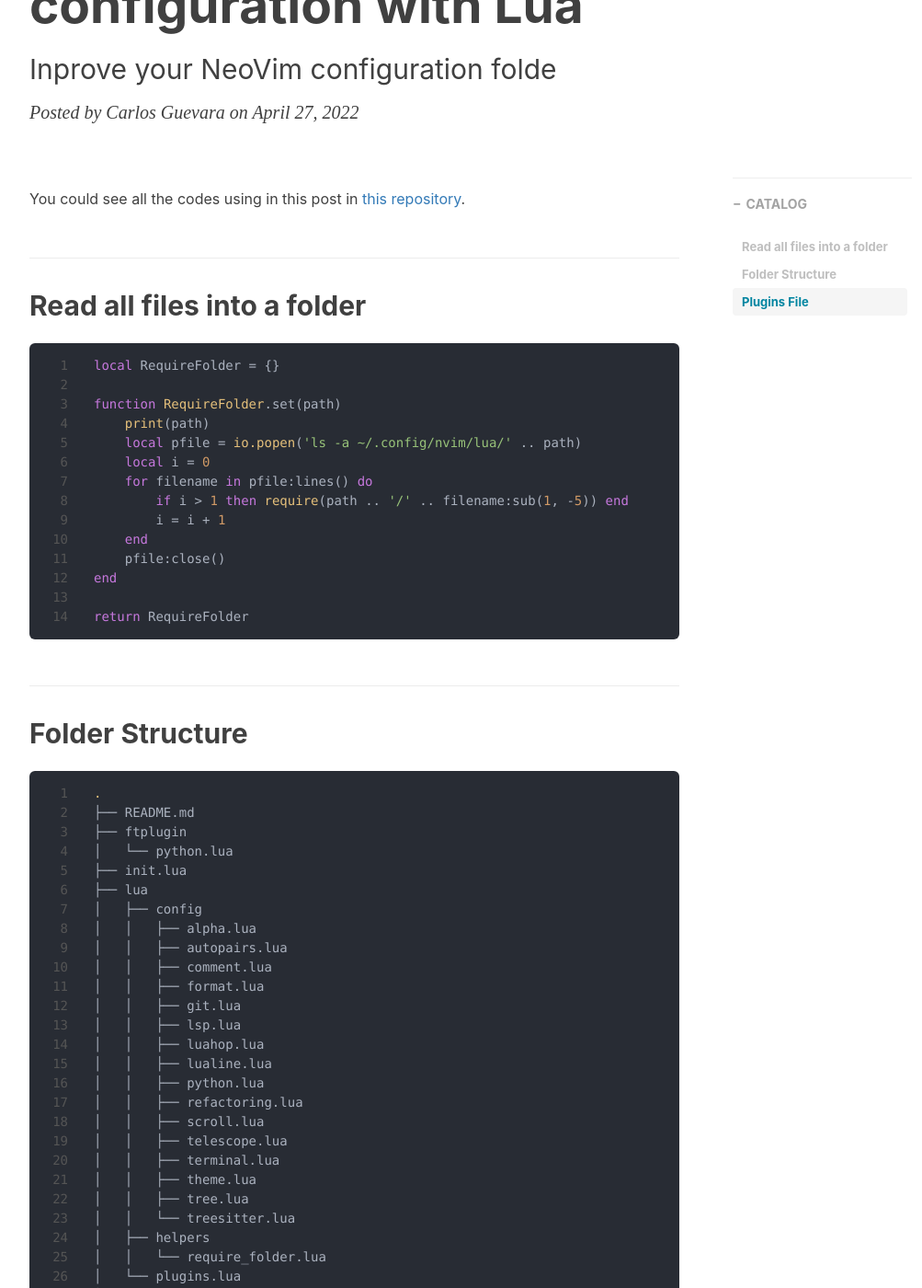
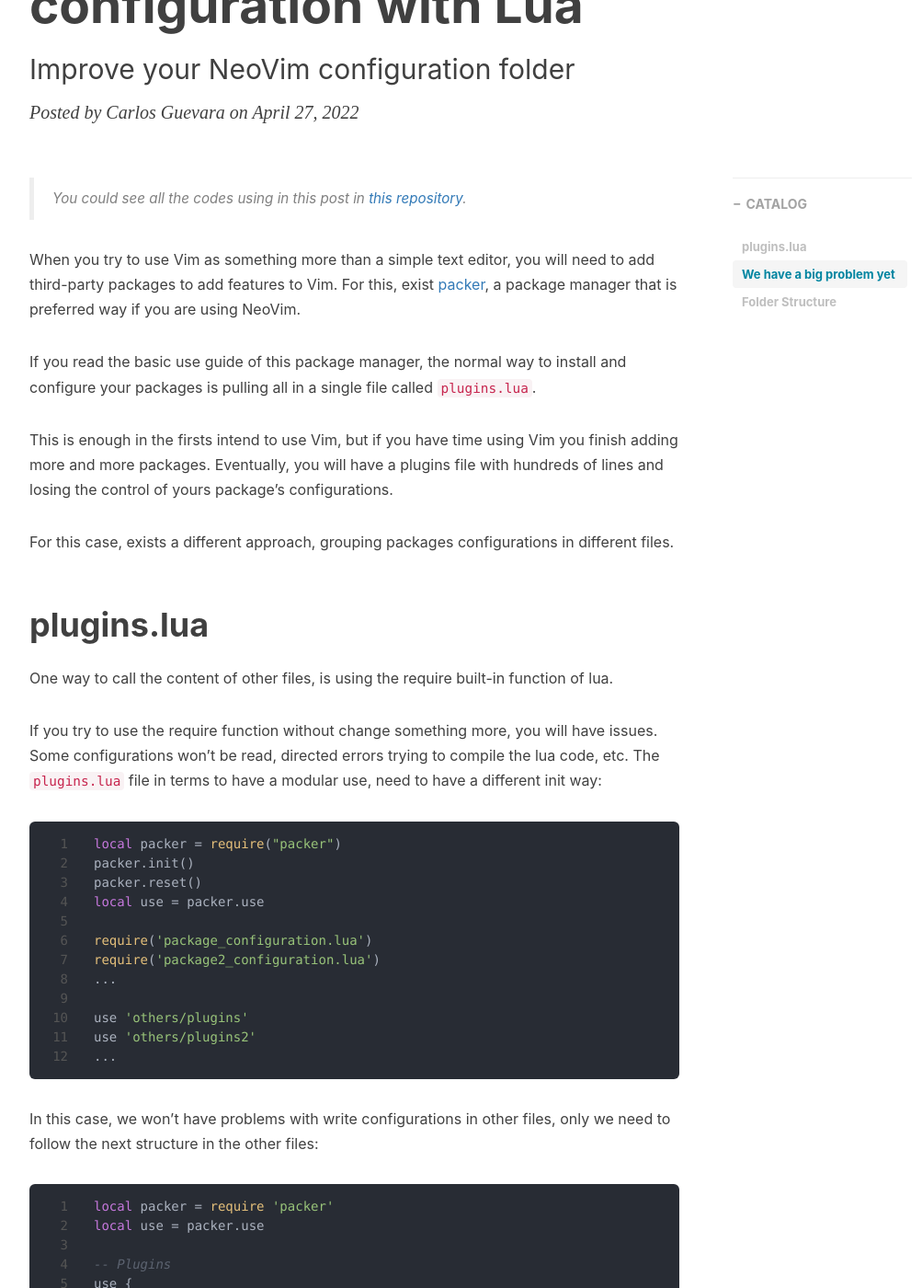
Before and after one commit to carloseguevara/carloseguevara.github.io, a Jekyll site: the page built from _posts/neovim/2022-04-27-neo_vim-require_all_files_in_folder.md, in a window 1280 px wide and 1400 px high, scrolled down 220 px. Shown: the whole window at 92% size, without its empty margins (233-1236 px from the left). Built offline with Jekyll 4.4.1, drawn with Linux system fonts in a browser that asks for light colours; nearby versions of some CDN libraries; comment, search, counter and statistics services are not loaded; some of the changed text lies outside the part shown.

Commit message:
feat: improve neovim modular post
Reviewed-by: @carloseguevara

````diff
--- a/_posts/neovim/2022-04-27-neo_vim-require_all_files_in_folder.md
+++ b/_posts/neovim/2022-04-27-neo_vim-require_all_files_in_folder.md
@@ -1,6 +1,6 @@
 ---
 title: "NeoVim - Modular NeoVim configuration with Lua"
-subtitle: "Inprove your NeoVim configuration folde"
+subtitle: "Improve your NeoVim configuration folder"
 layout: post
 author: "Carlos Guevara"
 header-style: text
@@ -10,9 +10,70 @@
   - Lua
 ---
 
-You could see all the codes using in this post in [this repository](https://github.com/carloseguevara/nvim_conf).
+> You could see all the codes using in this post in [this repository](https://github.com/carloseguevara/nvim_conf).
 
-## Read all files into a folder
+When you try to use Vim as something more than a simple text editor, you will need to add third-party packages to add
+features to Vim. For this, exist [packer](https://github.com/wbthomason/packer.nvim), a package manager that is
+preferred way if you are using NeoVim.
+
+If you read the basic use guide of this package manager, the normal way to install and configure your packages is
+pulling all in a single file called `plugins.lua`.
+
+This is enough in the firsts intend to use Vim, but if you have time using Vim you finish adding more and more packages.
+Eventually, you will have a plugins file with hundreds of lines and losing the control of yours package's
+configurations.
+
+For this case, exists a different approach, grouping packages configurations in different files.
+
+# plugins.lua
+
+One way to call the content of other files, is using the require built-in function of lua.
+
+If you try to use the require function without change something more, you will have issues. Some configurations won't be
+read, directed errors trying to compile the lua code, etc. The `plugins.lua` file in terms to have a modular use, need
+to have a different init way:
+
+```lua
+local packer = require("packer")
+packer.init()
+packer.reset()
+local use = packer.use
+
+require('package_configuration.lua')
+require('package2_configuration.lua')
+...
+
+use 'others/plugins'
+use 'others/plugins2'
+...
+```
+
+In this case, we won't have problems with write configurations in other files, only we need to follow the next
+structure in the other files:
+
+```lua
+local packer = require 'packer'
+local use = packer.use
+
+-- Plugins
+use {
+    'goolord/alpha-nvim',
+    requires = { 'kyazdani42/nvim-web-devicons' },
+}
+
+-- Configurations
+require'alpha'.setup(require'alpha.themes.startify'.config)
+```
+
+As you can see, we have the installation and configuration of new package out of the plugins file, so we can to group
+different packages by any aspect as you preferred and have a better scalability and congruence.
+
+## We have a big problem yet
+
+Now we have a better solution for our configuration file structure, but we need to write for each new file of configuration a new
+require function with the file name in the plugins file. That don't sound great!
+
+To avoid this, we could write a custom function that read all the files into a folder:
 
 ```lua
 local RequireFolder = {}
@@ -31,7 +92,27 @@
 return RequireFolder
 ```
 
+With this helper function, we can re-write our plugins file as:
+
+```lua
+local packer = require('packer')
+packer.init()
+packer.reset()
+local use = packer.use
+
+RequireFolder = require('helpers/require_folder')
+RequireFolder.set('config')
+
+use 'others/plugins'
+...
+```
+
+And that is all, now we have a configuration file structure with better scalability, and we gain the control again.
+Now it is time to keep adding more packages!
+
 ## Folder Structure
+
+The final folder structure with this approach is the follow:
 
 ```bash
 .
@@ -63,18 +144,3 @@
 └── plugin
     └── packer_compiled.lua
 ```
-
-## Plugins File
-
-```lua
-local packer = require("packer")
-packer.init()
-packer.reset()
-local use = packer.use
-
-RequireFolder = require('helpers/require_folder')
-RequireFolder.set("config")
-
-use 'others/plugins'
-...
-```
--- a/offline.html
+++ b/offline.html
@@ -1,8 +1,8 @@
 ---
 layout: default
-title: Offline
+title: DataProject is Offline :(
 hide-in-nav: true
-description: "阅读过的页面可以在离线时访问哦 ;)"
+description: "https://carloseguevara.github.io/"
 header-img: "img/404-bg.jpg"
 permalink: /offline.html
 ---
````
Also changed, not shown: 1 other file.
